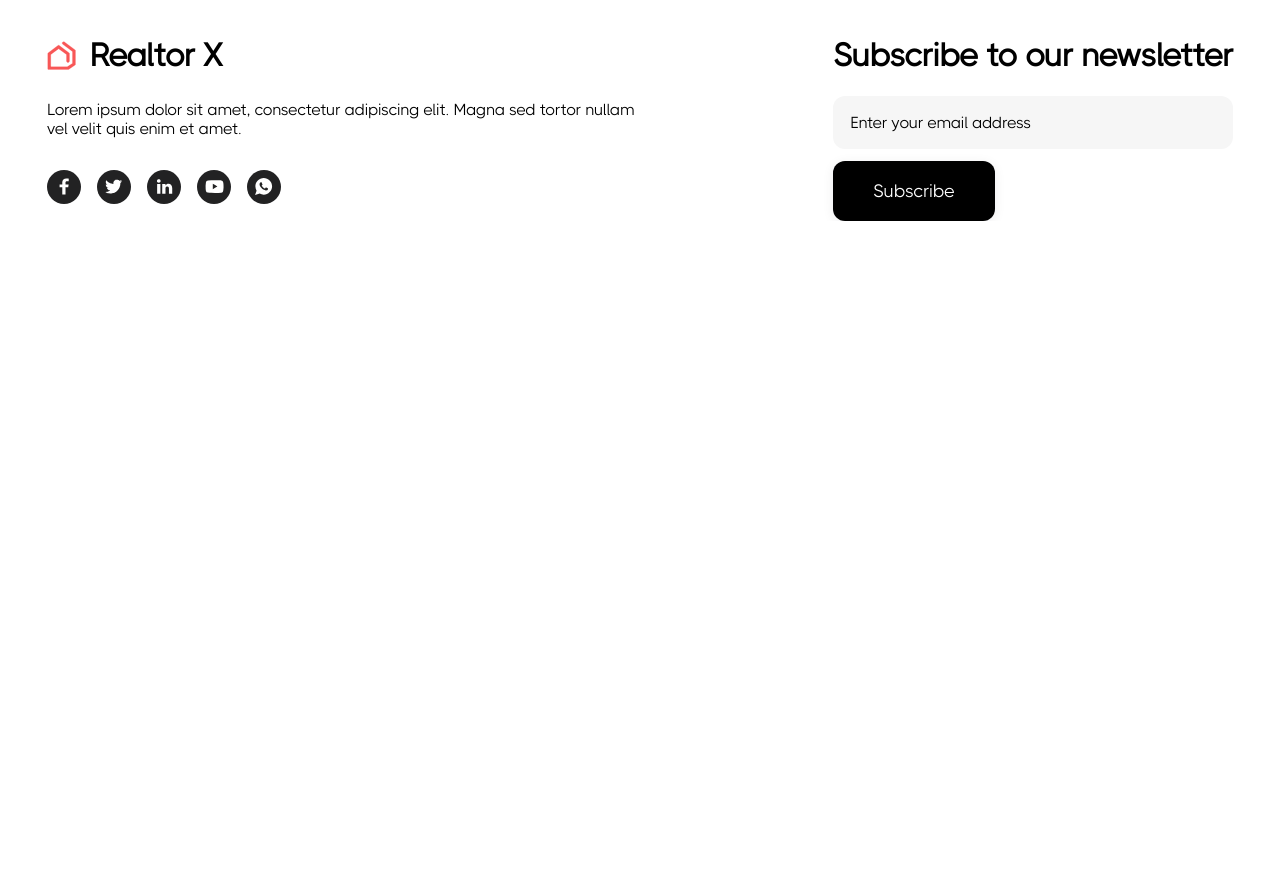
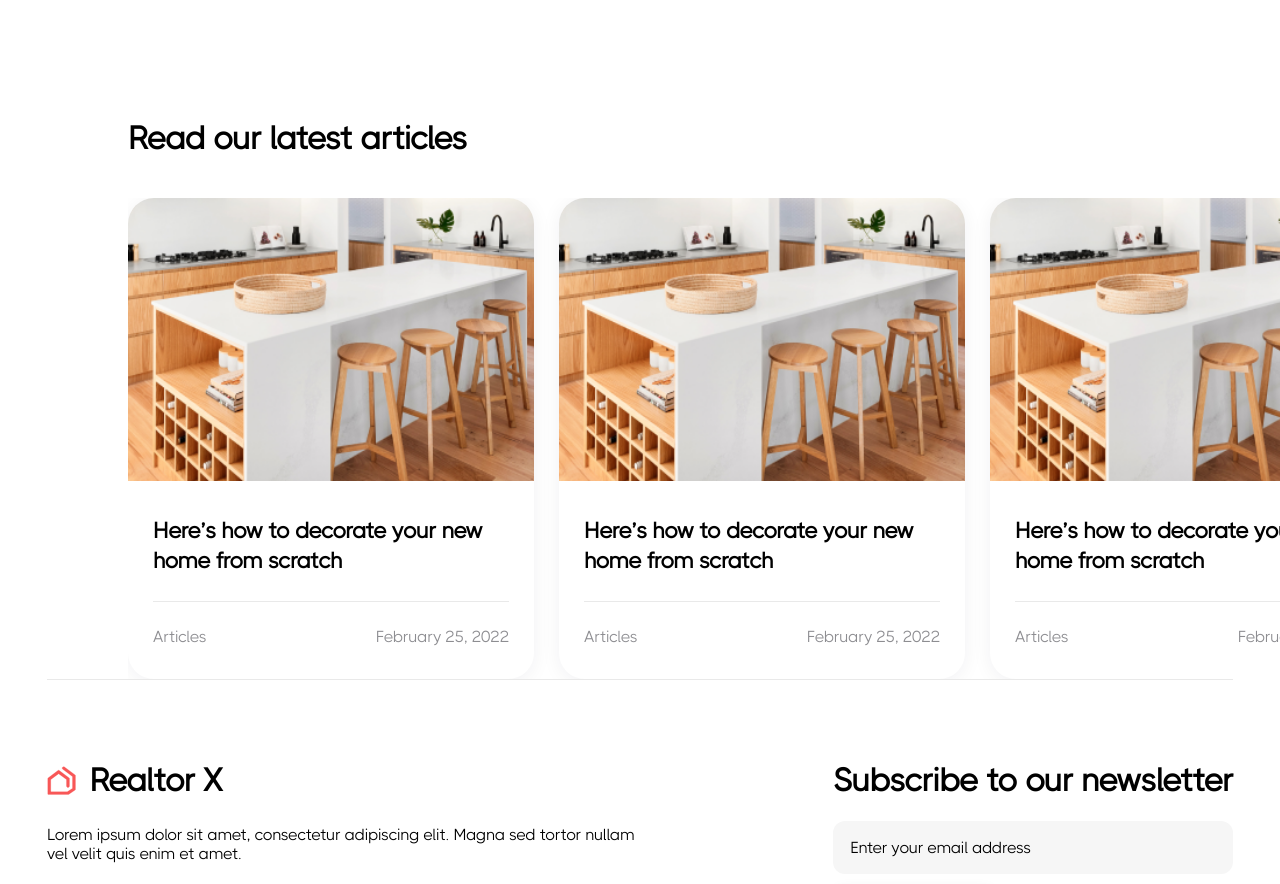
Before and after one commit to ikmean/WH-UI, a React (Create React App) app: page / in a window 1280 px wide. Shown: the part 5160-6044 px from the top of the page. Before the commit the page ends 5381 px from the top, so only its background shows below. Built offline with nearby package versions, Linux system fonts and the light colour scheme.

Commit message:
add: articles

```diff
--- /dev/null
+++ b/src/components/articles/ArticleBox.tsx
@@ -0,0 +1,19 @@
+import React from "react"
+import img1 from "../../lib/images/img1.png"
+import { BoxContainer, Info, InfoFooter, Line } from "./ArticlesStyles"
+
+export default function ArticleBox() {
+  return (
+    <BoxContainer>
+      <img src={img1} alt="img1" width="406px" height="282.94px" />
+      <Info>
+        <h2>Here’s how to decorate your new home from scratch</h2>
+        <Line />
+        <InfoFooter>
+          <span>Articles</span>
+          <span>February 25, 2022</span>
+        </InfoFooter>
+      </Info>
+    </BoxContainer>
+  )
+}
--- /dev/null
+++ b/src/components/articles/Articles.tsx
@@ -0,0 +1,20 @@
+import React from "react"
+import ArticleBox from "./ArticleBox"
+import { Wrapper, Header, BoxWrapper } from "./ArticlesStyles"
+
+export default function Articles() {
+  return (
+    <Wrapper>
+      <Header>
+        <h1>Read our latest articles</h1>
+      </Header>
+      <BoxWrapper className="flex">
+        <ArticleBox />
+        <ArticleBox />
+        <ArticleBox />
+        <ArticleBox />
+        <ArticleBox />
+      </BoxWrapper>
+    </Wrapper>
+  )
+}
--- /dev/null
+++ b/src/components/articles/ArticlesStyles.tsx
@@ -0,0 +1,52 @@
+import styled from "styled-components"
+import { colors } from "../../lib/colors"
+
+export const Wrapper = styled.div`
+  margin-top: 166px;
+  width: 100%;
+  padding-left: 10%;
+  h1 {
+    font-size: 32px;
+  }
+`
+export const Header = styled.div`
+  width: 100%;
+  margin-bottom: 41px;
+`
+
+export const BoxContainer = styled.div`
+  width: 406px;
+  box-shadow: 0px 3px 20px rgba(8, 15, 52, 0.06);
+  border-radius: 26px;
+  margin-right: 25px;
+  img {
+    border-top-left-radius: 26px;
+    border-top-right-radius: 26px;
+  }
+  h2 {
+    font-size: 22px;
+    line-height: 30px;
+  }
+`
+
+export const Info = styled.div`
+  margin-top: 31px;
+  padding: 0 25px;
+`
+export const InfoFooter = styled.div`
+  display: flex;
+  justify-content: space-between;
+  color: ${colors.greyText};
+  padding-bottom: 33px;
+`
+export const Line = styled.div`
+  height: 1px;
+  width: 100%;
+  background: ${colors.border};
+  margin: 25px 0;
+`
+
+export const BoxWrapper = styled.div`
+  display: flex;
+  overflow: hidden;
+`
--- a/src/pages/home/Home.jsx
+++ b/src/pages/home/Home.jsx
@@ -5,6 +5,7 @@ import Featured from "../../components/featured/Featured";
 import Properties from "../../components/properties/Properties";
 import FindHouse from "../../components/findHouse/FindHouse";
 import Discovery from "../../components/discover/Discovery";
+import Articles from "../../components/articles/Articles";
 
 function Home() {
   return (
@@ -17,6 +18,7 @@ function Home() {
       <FindHouse/>
     </div>
       <Discovery/>
+      <Articles/>
   </div>
   );
 }
```
